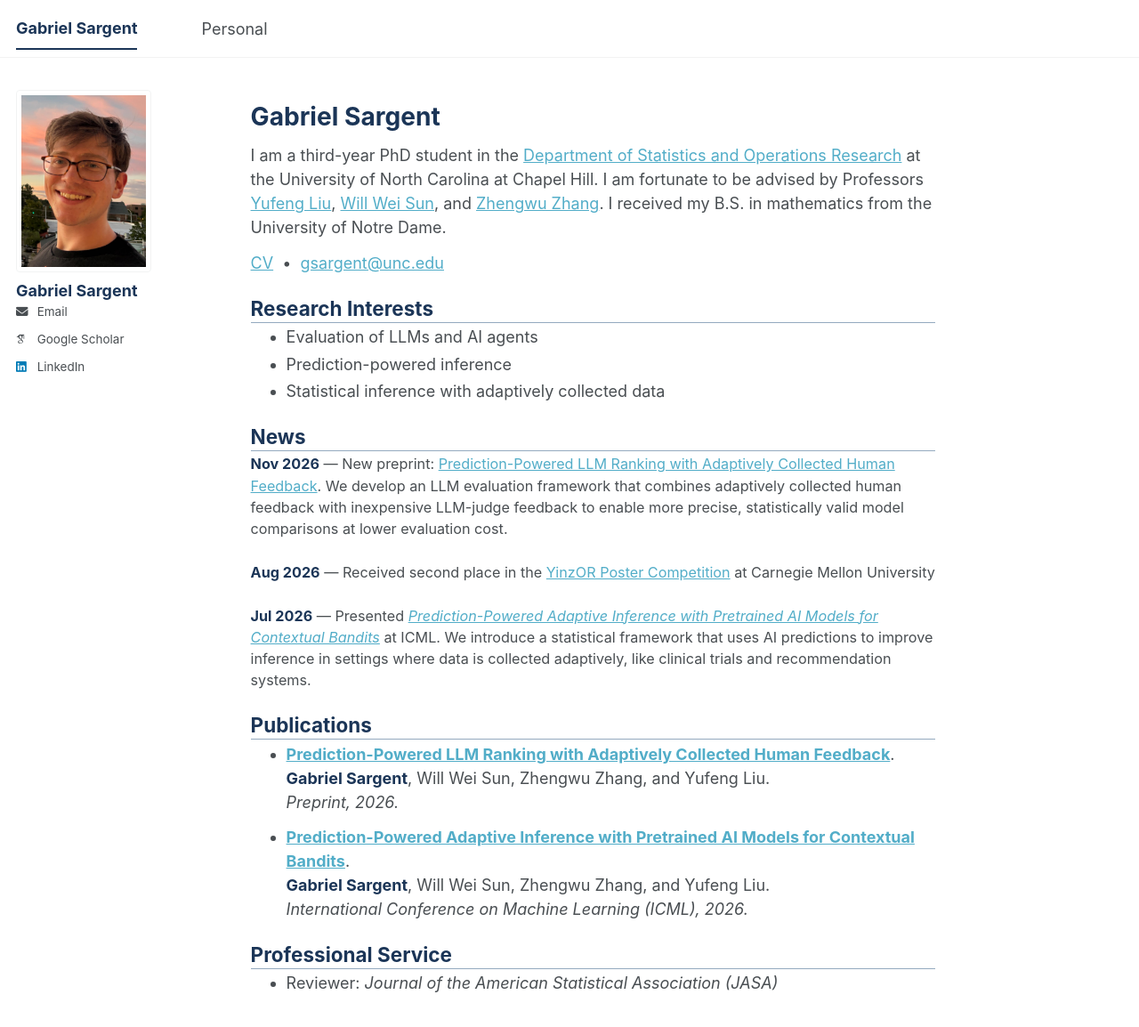
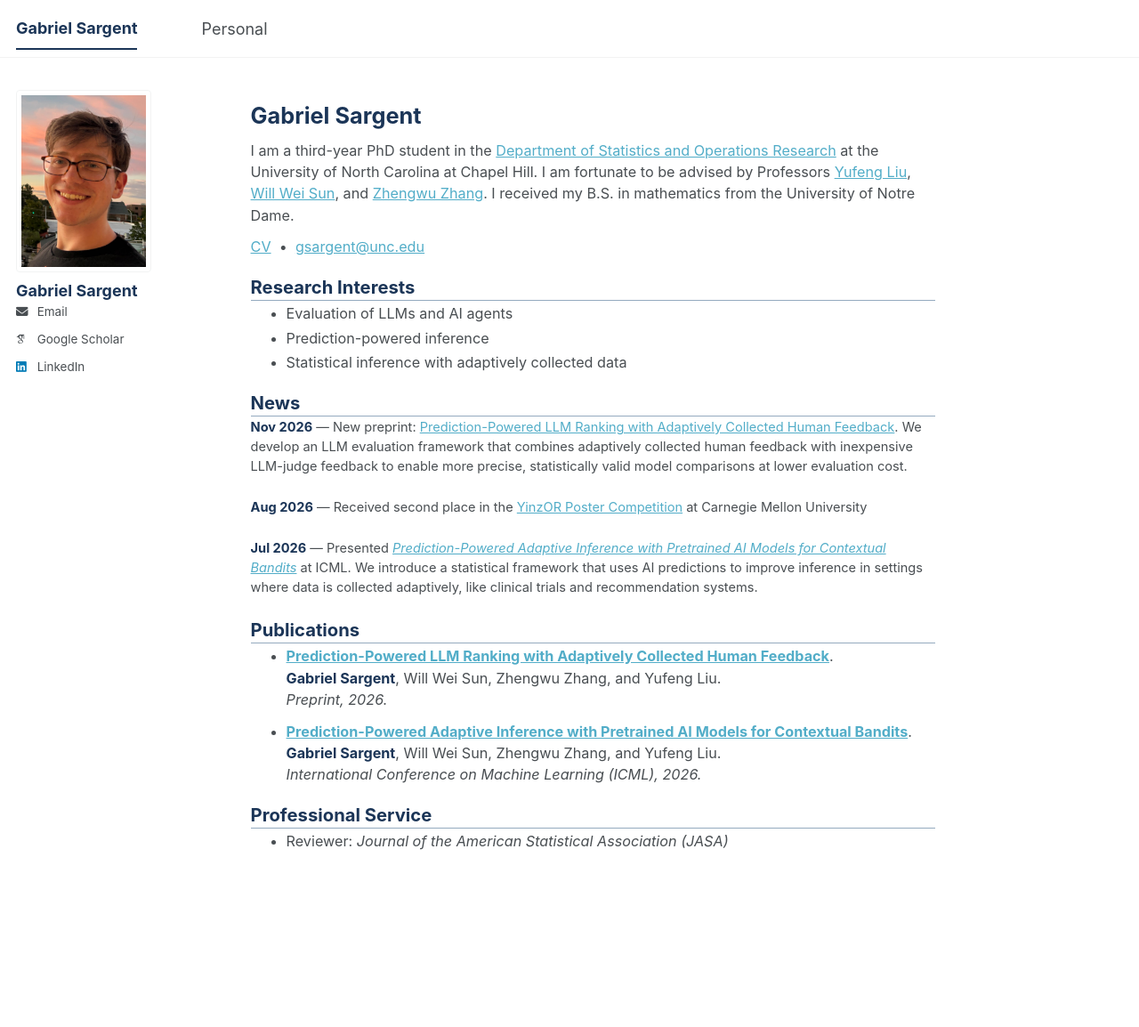
Before and after one commit to GabrielSargent/GabrielSargent.github.io, a Jekyll site: the page built from _pages/about.md, in a window 1280 px wide and 1156 px high. Shown: the whole window at 89% size. Built offline with Jekyll 4.4.1, drawn with Linux system fonts in a browser that asks for light colours; some web fonts are replaced; a script bundle is joined from its source files by our own code; library files that are not in the unit come from our copies.

Commit message:
Use compact font size throughout main page content

```diff
--- a/_sass/layout/_page.scss
+++ b/_sass/layout/_page.scss
@@ -49,6 +49,8 @@
 }
 
 .page__content {
+  /* Use the compact News text size across main page content. */
+  font-size: 0.9em;
 
   /* Keep academic homepage sections compact without changing the theme globally. */
   h2, h3, h4 {
```
